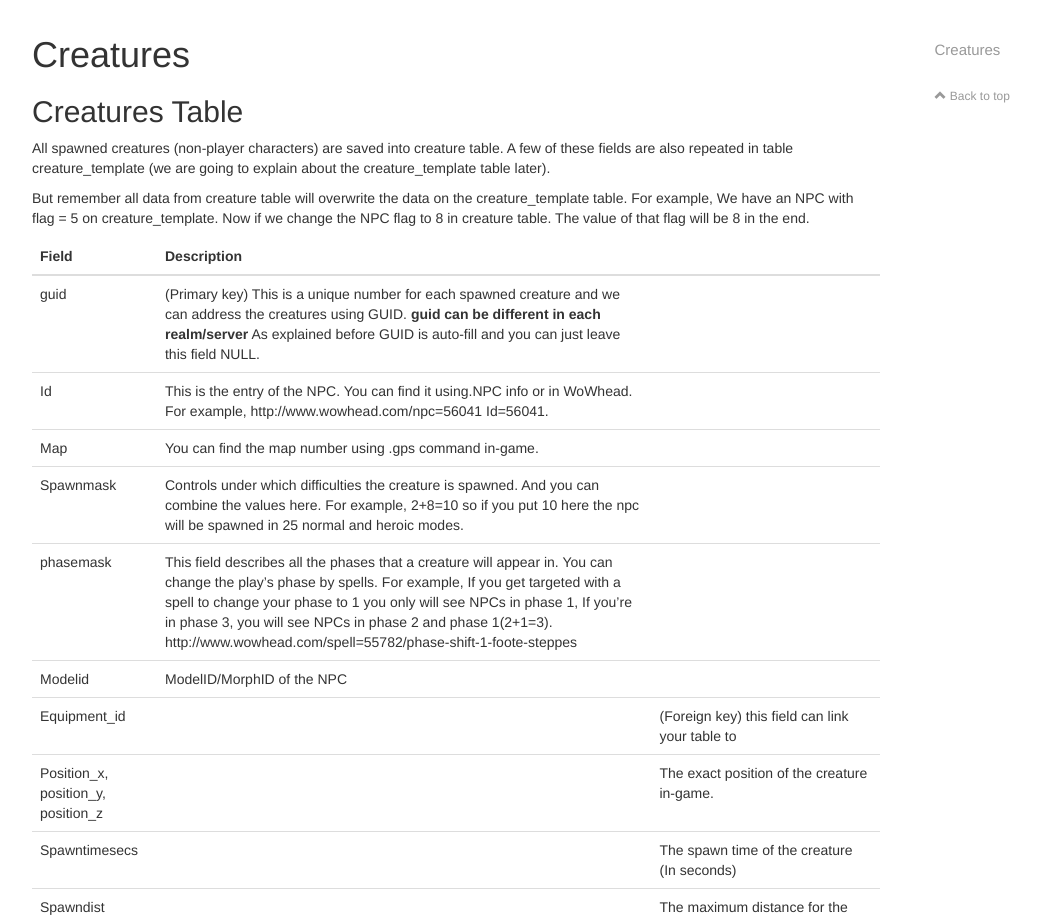
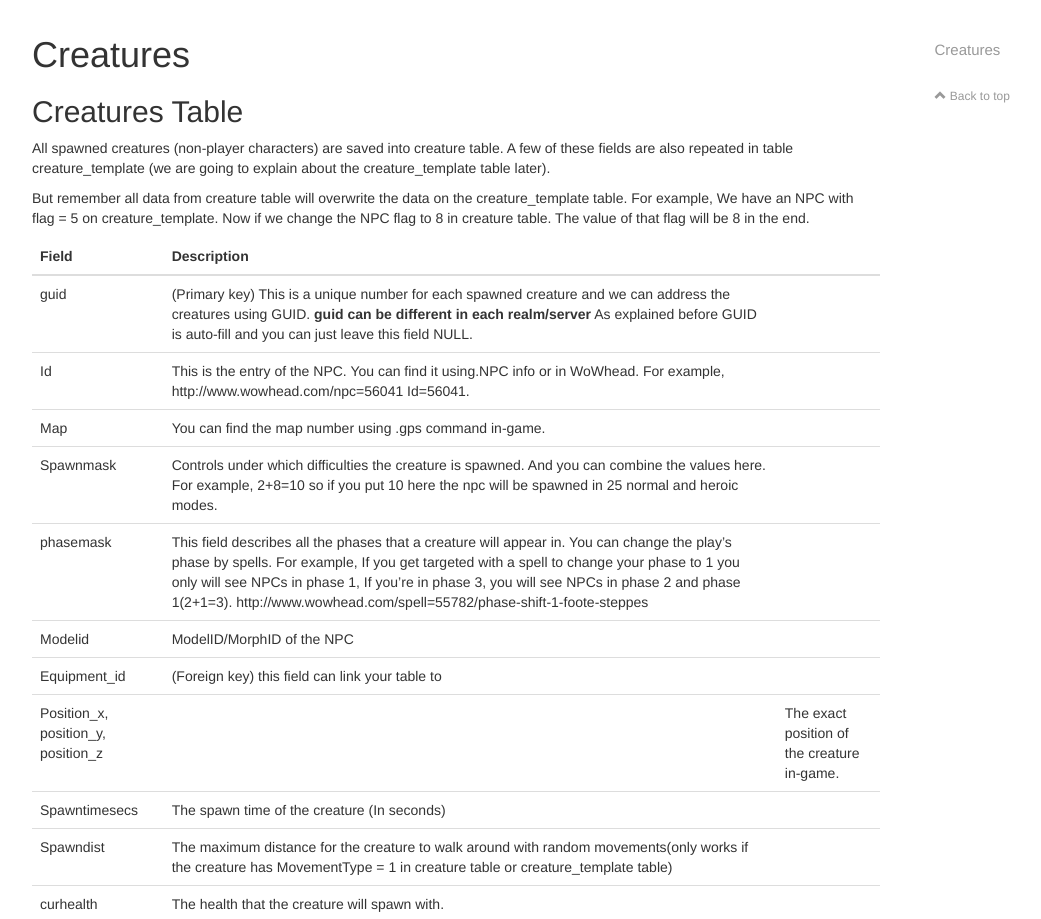
Before and after one commit to MehdiAria/MehdiAria.github.io, a Jekyll site: the page built from world-of-warcraft/creatures.markdown, in a window 1280 px wide. Shown: the part 315-1234 px from the top of the page, without its empty margins (38-1079 px from the left). Built offline with Jekyll 4.4.1, drawn with Linux system fonts in a browser that asks for light colours; nearby versions of some CDN libraries; our own code applies the rules of GitHub Pages for plain Markdown files; comment, search, counter and statistics services are not loaded.

```diff
--- a/world-of-warcraft/creatures.markdown
+++ b/world-of-warcraft/creatures.markdown
@@ -23,13 +23,13 @@ But remember all data from creature table will overwrite the data on the creatur
 |Spawnmask| Controls under which difficulties the creature is spawned. And you can combine the values here. For example, 2+8=10 so if you put 10 here the npc will be spawned in 25 normal and heroic modes.|
 |phasemask| This field describes all the phases that a creature will appear in. You can change the play's phase by spells. For example, If you get targeted with a spell to change your phase to 1 you only will see NPCs in phase 1, If you're in phase 3, you will see NPCs in phase 2 and phase 1(2+1=3). http://www.wowhead.com/spell=55782/phase-shift-1-foote-steppes|
 |Modelid| ModelID/MorphID of the NPC|
-|Equipment_id| |(Foreign key) this field can link your table to |
+|Equipment_id| (Foreign key) this field can link your table to |
 |Position_x, position_y, position_z| |The exact position of the creature in-game.|
-|Spawntimesecs| |The spawn time of the creature (In seconds)|
-|Spawndist| |The maximum distance for the creature to walk around with random movements(only works if the creature has MovementType = 1 in creature table or creature_template table)|
-|curhealth| |The health that the creature will spawn with.|
-|curmana| |The mana that the creature will spawn with.|
-|MovementType| |There are 3 possible numbers for this field. 0= the NPC will just stay and won’t move, 1=Random movement and 2= Waypoint movement: The NPC will move in a specified line|
+|Spawntimesecs| The spawn time of the creature (In seconds)|
+|Spawndist| The maximum distance for the creature to walk around with random movements(only works if the creature has MovementType = 1 in creature table or creature_template table)|
+|curhealth| The health that the creature will spawn with.|
+|curmana| The mana that the creature will spawn with.|
+|MovementType| There are 3 possible numbers for this field. 0= the NPC will just stay and won’t move, 1=Random movement and 2= Waypoint movement: The NPC will move in a specified line|
 
 ## Second Table here.
 Content.
```
